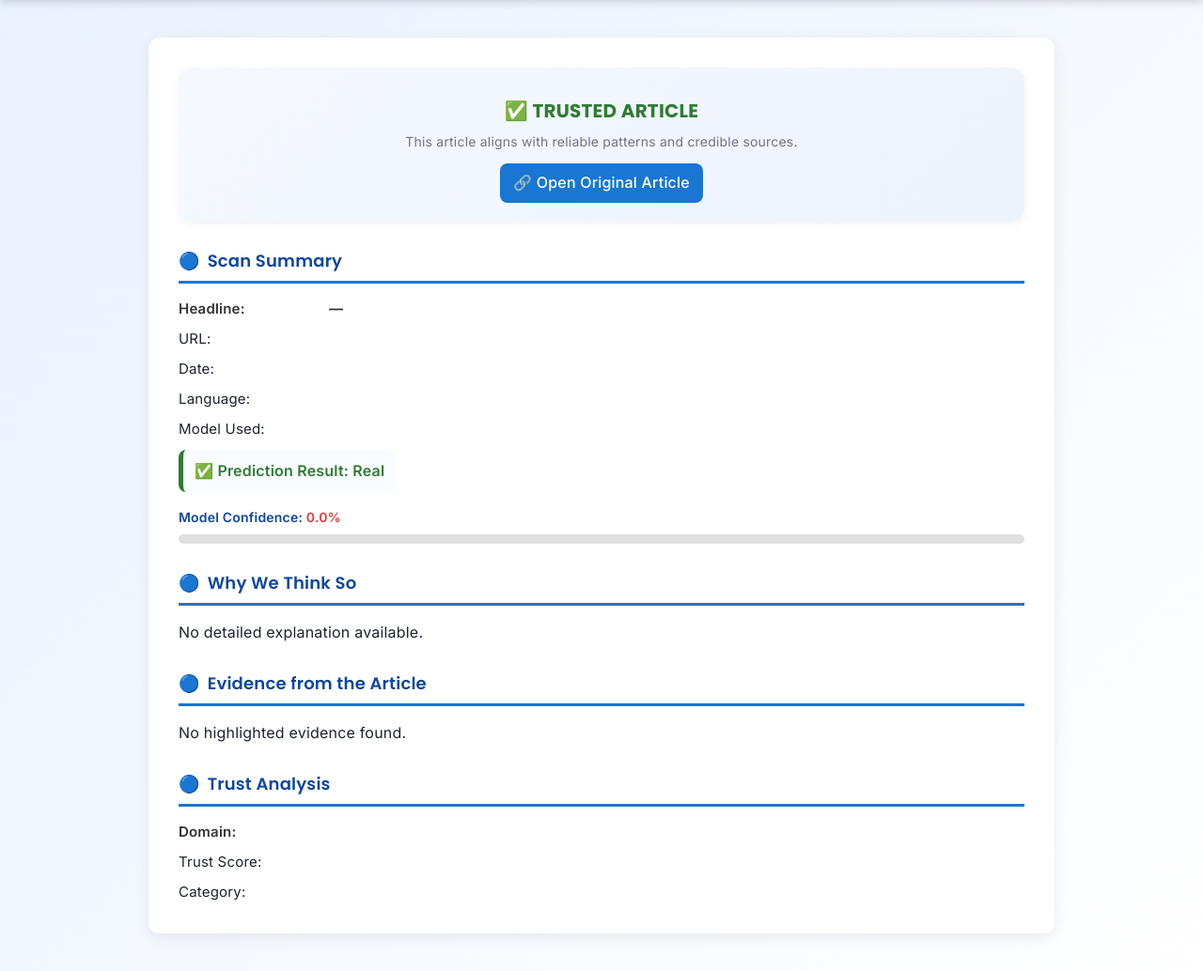
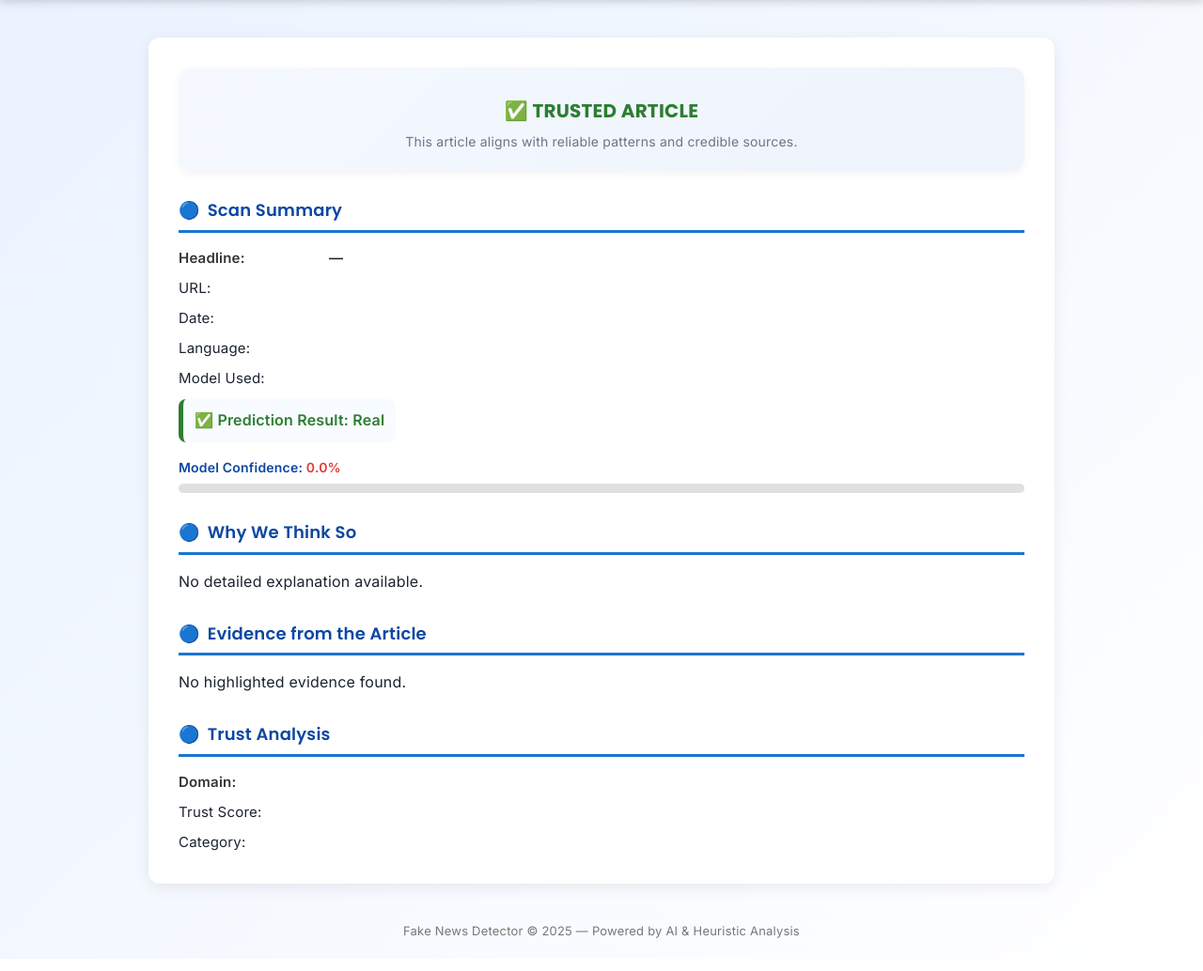
Before and after one commit to JazL0T/FakeNewsDetector, a Flask app: template backend/templates/full-report.html in a window 1280 px wide. Shown: the part 84-1118 px from the top of the page at 94% size. After the commit the page ends 1083 px from the top, so only its background shows below. Run offline with Flask 3, Linux system fonts and the light colour scheme; the template is opened without the code that fills it, so the values that code supplies are empty.

Commit message:
Update full-report.html

```diff
--- a/backend/templates/full-report.html
+++ b/backend/templates/full-report.html
@@ -226,20 +226,6 @@
 
     .tendency-text .real-word { color: var(--green); font-weight: 600; }
     .tendency-text .fake-word { color: var(--red); font-weight: 600; }
-
-    .open-article-btn {
-      display: inline-block;
-      margin-top: 12px;
-      background: var(--blue);
-      color: white;
-      padding: 8px 14px;
-      border-radius: 8px;
-      text-decoration: none;
-      font-weight: 500;
-      transition: 0.3s;
-    }
-
-    .open-article-btn:hover { background: var(--blue-dark); }
   </style>
 </head>
 
@@ -268,8 +254,6 @@
         <div class="verdict-text real">✅ Trusted Article</div>
         <div class="verdict-sub">This article aligns with reliable patterns and credible sources.</div>
       {% endif %}
-
-      <a href="{{ row[2] }}" target="_blank" class="open-article-btn">🔗 Open Original Article</a>
     </div>
 
     <!-- Scan Summary -->
```
